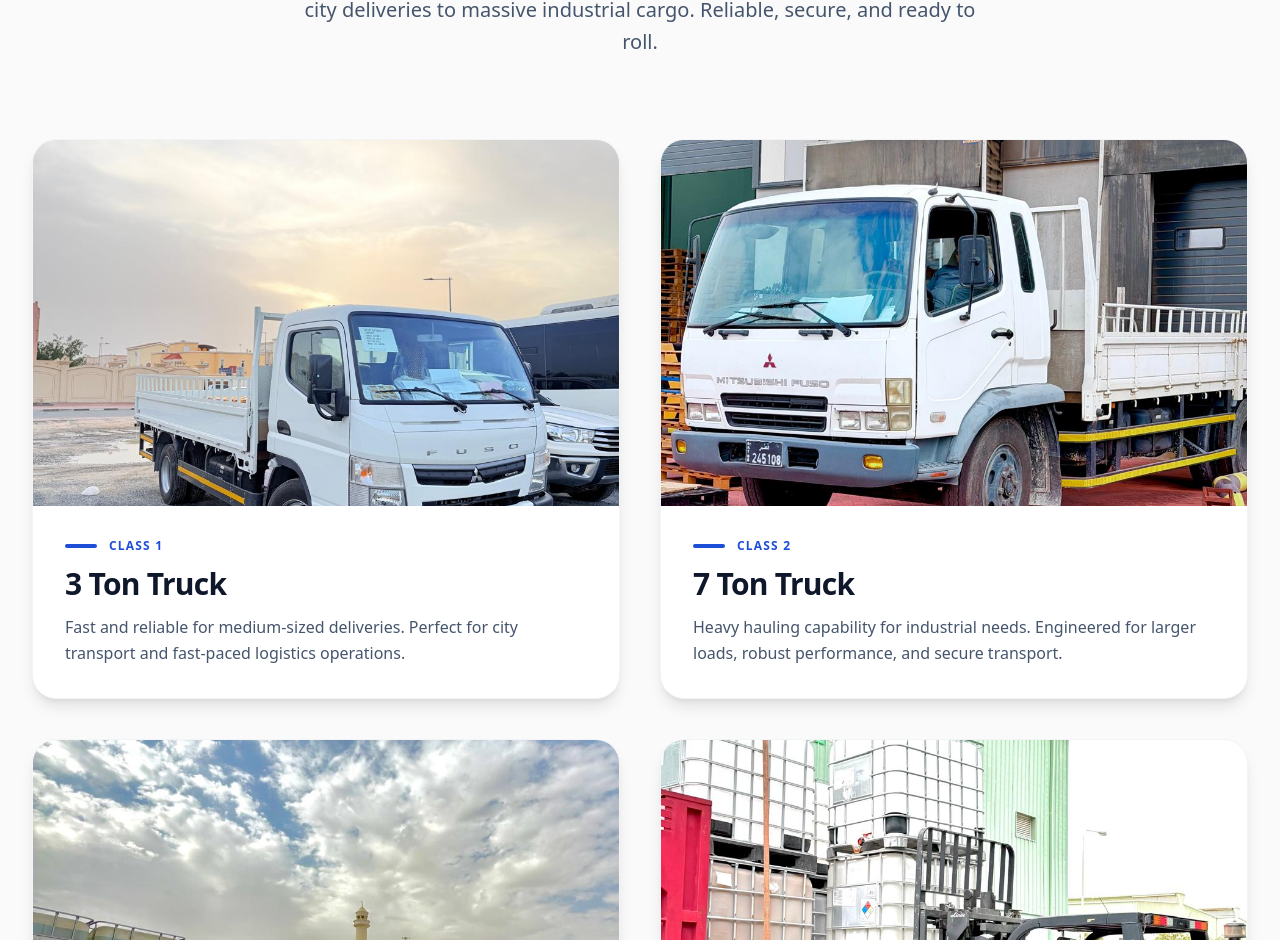
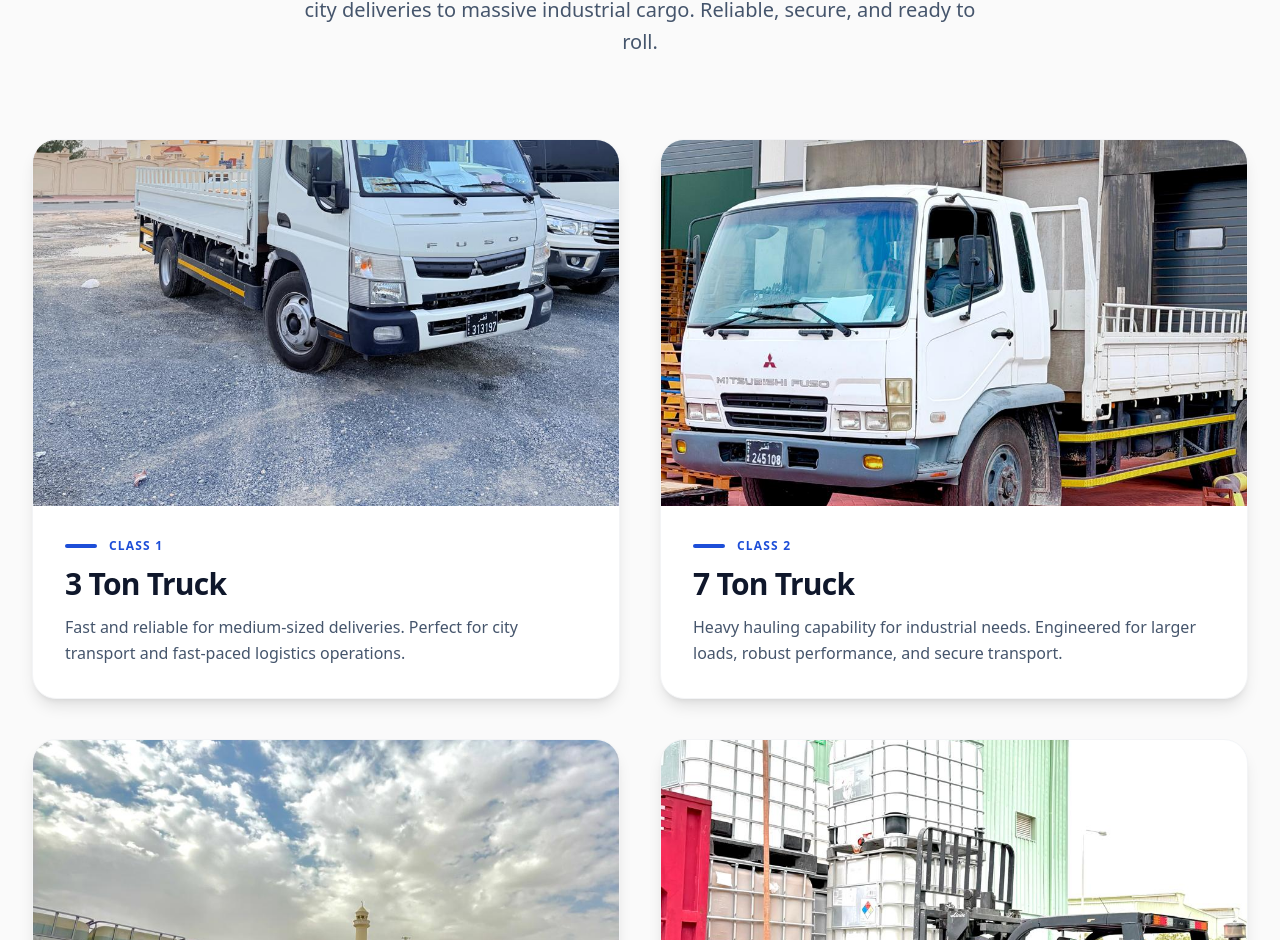
Before and after one commit to Shamilvv/booking-system, a Next.js app in the folder frontend/: page / in a window 1280 px wide. Shown: the part 1194-2134 px from the top of the page. Built offline with nearby package versions, Linux system fonts and the light colour scheme.

Commit message:
Crop 3 Ton image from the top

```diff
--- a/frontend/src/components/About.tsx
+++ b/frontend/src/components/About.tsx
@@ -95,6 +95,7 @@ export default function About() {
         {
             title: '3 Ton Truck',
             description: 'Fast and reliable for medium-sized deliveries. Perfect for city transport and fast-paced logistics operations.',
+            imagePosition: 'object-bottom',
             images: [
                 '/3TON/3.jpeg'
             ]
```
